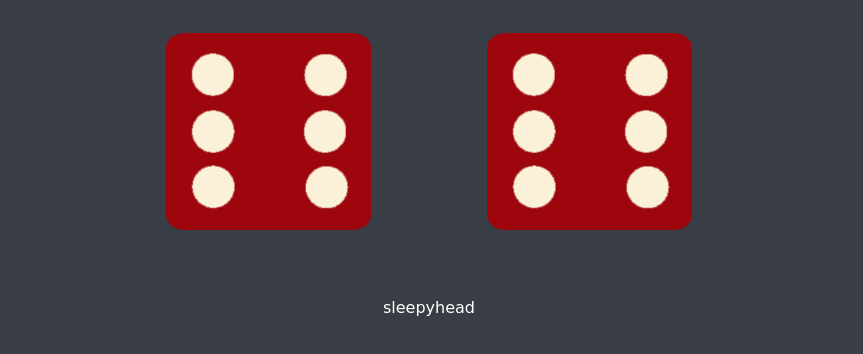
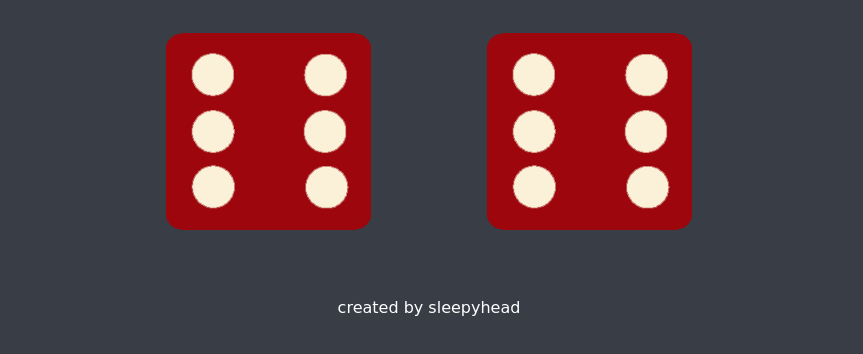
Before and after one commit to Md-Aurangzeb/Dice_roll, a plain HTML site: page index.html in a window 1280 px wide. Shown: the part 312-666 px from the top of the page, without its empty margins (211-1074 px from the left). Drawn offline with Linux system fonts and the light colour scheme.

Commit message:
Update index.html

```diff
--- a/index.html
+++ b/index.html
@@ -21,7 +21,7 @@
         </div>
     </div>
     <footer>
-        sleepyhead
+        created by sleepyhead
     </footer>
 
     <script src="index.js" charset="UTF-8"></script>
```
